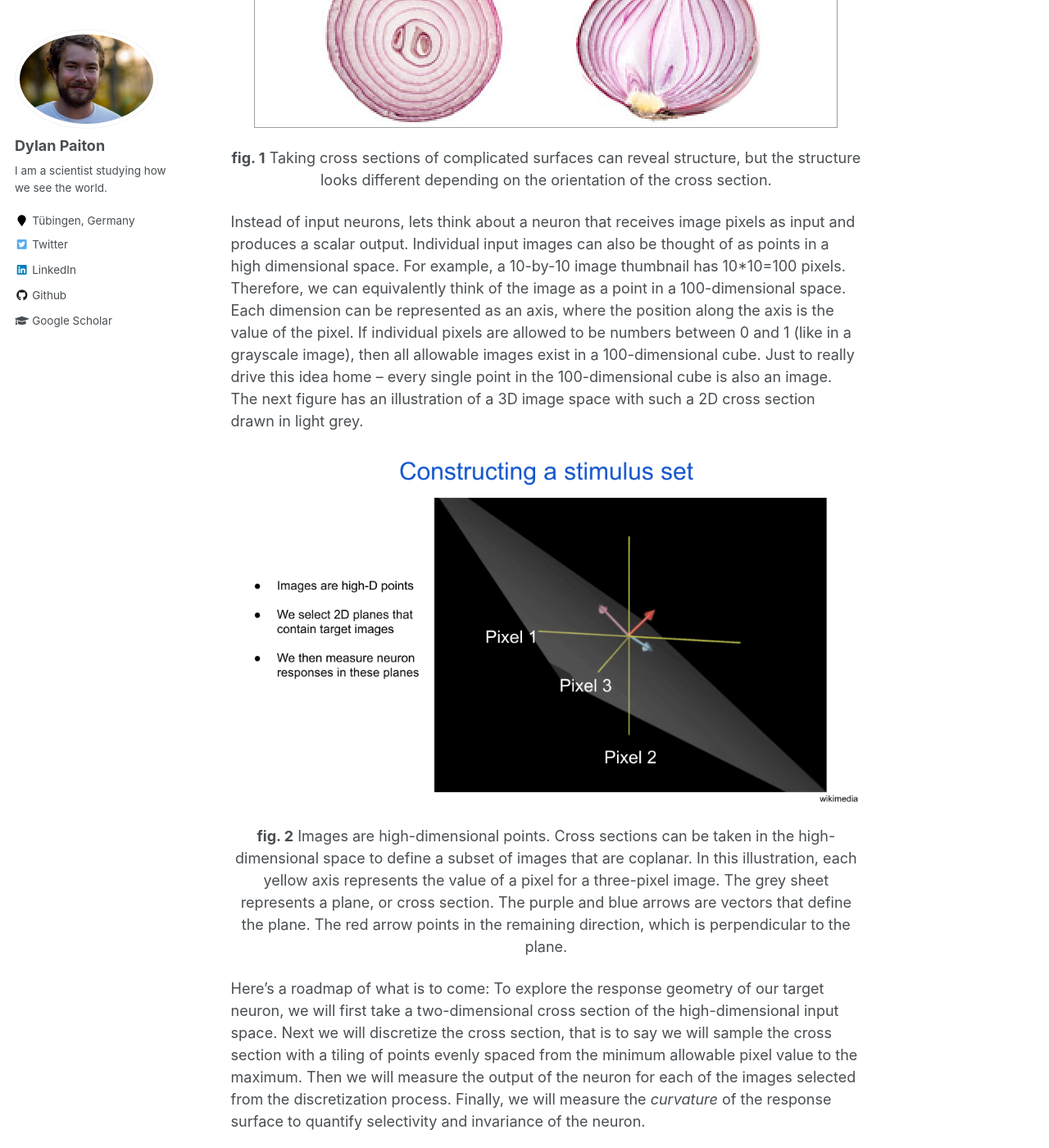
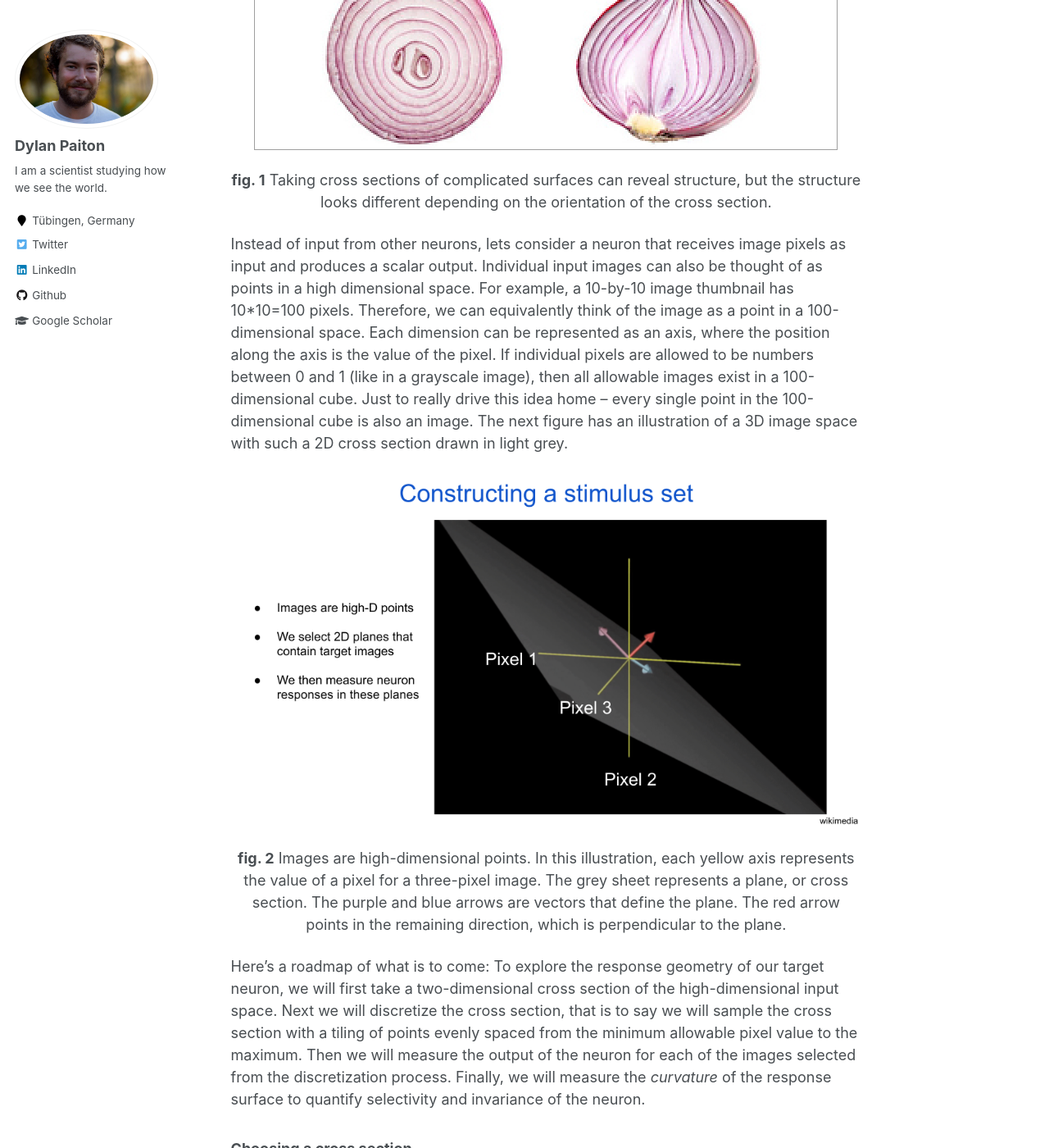
Before and after one commit to dpaiton/dpaiton.github.io, a Jekyll site: the page built from _posts/2021-05-18-neuron-response-contours.md, in a window 1280 px wide and 1400 px high, scrolled down 1846 px. Shown: the whole window at 82% size. Built offline with Jekyll 4.4.1, drawn with Linux system fonts in a browser that asks for light colours; formulas are drawn with MathJax 3; some of the changed text lies outside the part shown.

Commit message:
typo fixes

```diff
--- a/_posts/2021-05-18-neuron-response-contours.md
+++ b/_posts/2021-05-18-neuron-response-contours.md
@@ -19,10 +19,12 @@ In such a world, images of vertical edges would occur when a column of 1s immedi
 To encode such a world, our brain might want to have a 'vertical edge detector' neuron that signals the presence of any vertical edges.
 This means we want our neuron to be _selective_ for the presence of an vertical edge, as opposed to other orientations, but _invariant_ to the phase of the edge, i.e. whether it is 0s followed by 1s or the other way around.
 In neuroscience, such a neuron is called a complex cell, and is a standard basic cell type.
-It was precisely the [discovery](https://www.brains-explained.com/how-hubel-and-wiesel-revolutionized-neuroscience/) of analogous neuron types in the visual cortex of cats that lead scientists to hypothesize that the brain is wired up to perform _computations_ on signals coming from the world.
-This discovery occured in the late 1950s, and about twenty years later a scientist named Dr. Kunihiko Fukushima proposed one of the earliest ancestors of the modern day deep neural network, called the [neocognitron](http://www.scholarpedia.org/article/Neocognitron).
+It was precisely the [discovery](https://www.brains-explained.com/how-hubel-and-wiesel-revolutionized-neuroscience/) of analogous neuron types in the visual cortex of cats that lead scientists to hypothesize that the brain is wired up to perform computations on signals coming from the world.
+This discovery occured in the late 1950s and created a revolution in neuroscience research.
+About twenty years later a scientist named Dr. Kunihiko Fukushima proposed a computer model to emulate the discovered behavior.
+His invention, called the [neocognitron](http://www.scholarpedia.org/article/Neocognitron), was one of the earliest ancestors of the modern day deep neural network.
 One of the defining elements of the neocognitron were "C-cells", which were designed to be selective for features in the world, but invariant to their position.
-In modern artificial neural networks, we often label neurons by what they are most selective for, such as [snout detectors](https://distill.pub/2017/feature-visualization/), and we explicitly engineer components that create invariance, such as [pooling](https://ai.plainenglish.io/pooling-layer-beginner-to-intermediate-fa0dbdce80eb) to create invariance to position.
+In modern artificial neural networks, we often label neurons by what they are most selective for, such as [snout detectors](https://distill.pub/2017/feature-visualization/), and we explicitly engineer components that create invariance, such as [pooling](https://ai.plainenglish.io/pooling-layer-beginner-to-intermediate-fa0dbdce80eb).
 Today scientists have a variety of methods to measure and quantify selectivity and invariance in both biological as well as artificial neurons.
 These measurements are extremely important, and are often used to categorize neurons into certain groups.
 This blog post aims to explain one such method, which is currently primarily used in neuroscience and relies on characterizing the geometry of a neuron's _response surface_.
@@ -48,7 +50,7 @@ Just like cutting an onion in half, one type of cross section will reveal very d
 Taking cross sections of complicated surfaces can reveal structure, but the structure looks different depending on the orientation of the cross section.
 {: style="text-align: center"}
 
-Instead of input neurons, lets think about a neuron that receives image pixels as input and produces a scalar output.
+Instead of input from other neurons, lets consider a neuron that receives image pixels as input and produces a scalar output.
 Individual input images can also be thought of as points in a high dimensional space.
 For example, a 10-by-10 image thumbnail has 10\*10=100 pixels.
 Therefore, we can equivalently think of the image as a point in a 100-dimensional space.
@@ -62,7 +64,6 @@ The next figure has an illustration of a 3D image space with such a 2D cross sec
 
 **fig. 2**
 Images are high-dimensional points.
-Cross sections can be taken in the high-dimensional space to define a subset of images that are coplanar.
 In this illustration, each yellow axis represents the value of a pixel for a three-pixel image.
 The grey sheet represents a plane, or cross section.
 The purple and blue arrows are vectors that define the plane.
@@ -77,10 +78,10 @@ Finally, we will measure the _curvature_ of the response surface to quantify sel
 
 ### Choosing a cross section
 We are interested in the behavior of the target neuron for images that it cares about, or ones it would see in its natural environment.
-As such, we shouldn't use just any old cross section to analyze a neuron, but instead cross sections that contain images (i.e. _points_) that are relevant for that neuron.
+As such, we shouldn't use just any old cross section to analyze a neuron, but instead cross sections that contain images (i.e. points) that are relevant for that neuron.
 The next figure illustrates how each point in the grid can be reshaped to be visualized as an image.
 A few of the points around the edges are displayed as images.
-Notice how these images have some structure to them, and are systematic in how they look.
+Notice how these images have some structure to them and are systematic in how they look.
 For any given cross section, all of the images are [coplanar](https://en.wikipedia.org/wiki/coplanarity), which is to say that they can all be described as a [linear combination](https://en.wikipedia.org/wiki/Linear_combination) of two exemplar images.
 
 
@@ -88,10 +89,9 @@ For any given cross section, all of the images are [coplanar](https://en.wikiped
 {: style="text-align: center"}
 
 **fig. 3**
-We discretize an image cross section (i.e. plane) into a two-dimensional grid and collect the points to define a dataset
+We discretize an image cross section into a two-dimensional grid and collect the points to define a dataset
 of images.
-The black arrows indicate orthogonal (i.e. perpendicular) vectors that can be used to define the plane.
-All images in the plane can be described as a linear combination of the two orthogonal image vectors indicated in black.
+The black arrows are perpendicular (i.e. orthogonal) vectors that define the plane.
 The origin for all of the planes we consider here will be a zero-contrast image, in other words a uniform gray image.
 {: style="text-align: center"}
 
```
